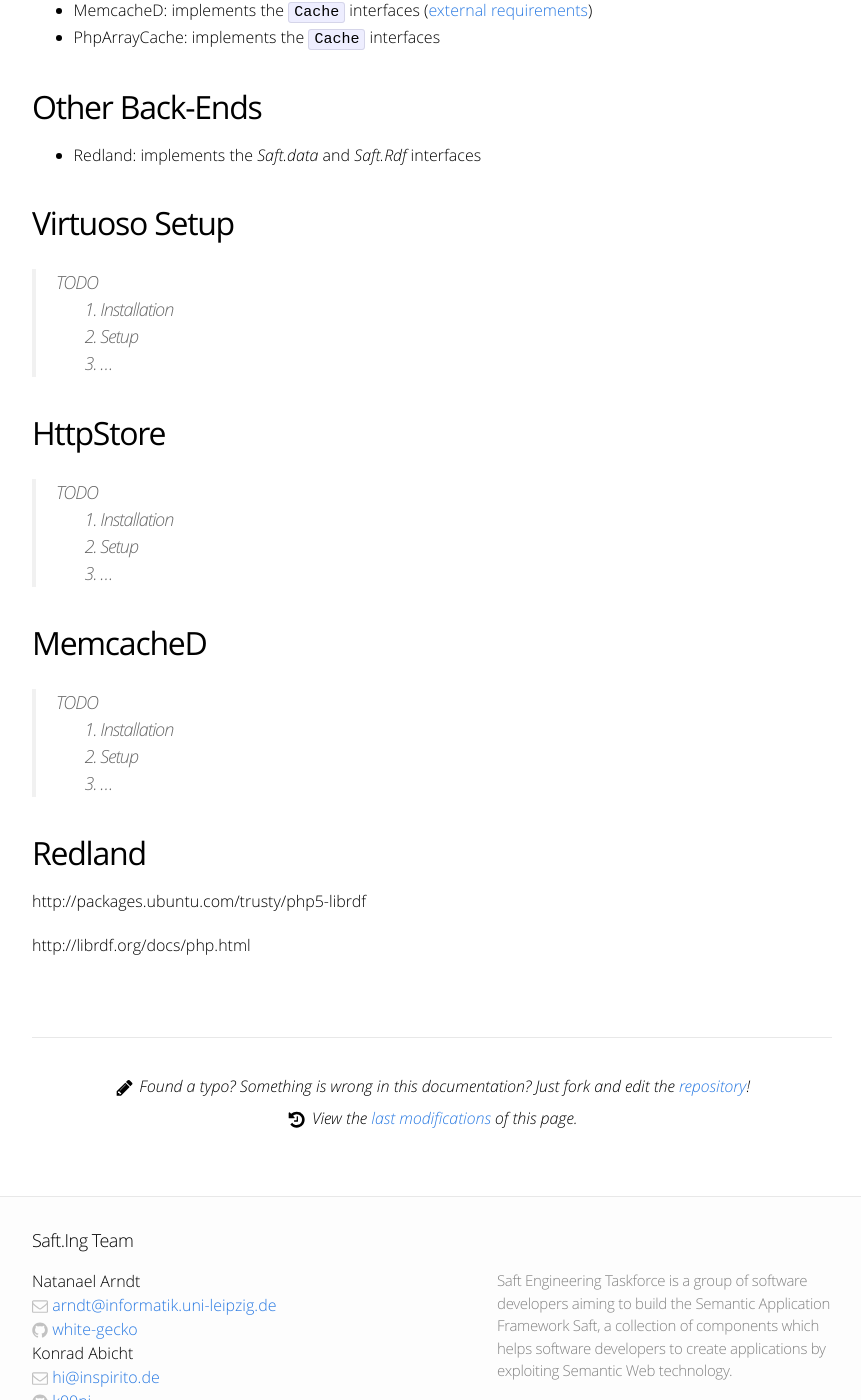
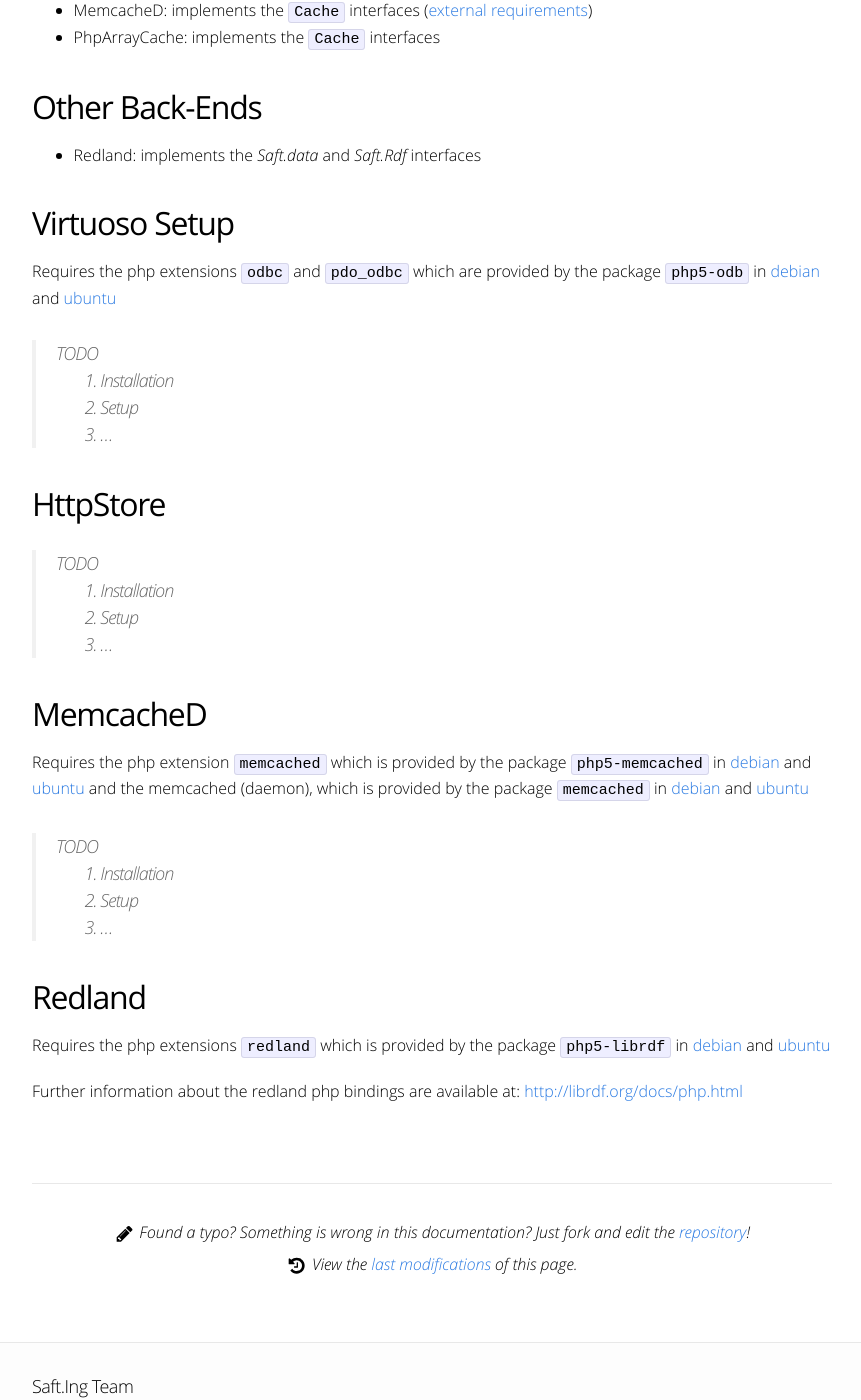
Before and after one commit to SaftIng/safting.github.io, a Jekyll site: the page built from doc/phpframework/backends.md, in a window 1280 px wide and 1400 px high, scrolled down 546 px. Shown: the whole window, without its empty margins (208-1069 px from the left). Built offline with Jekyll 4.4.1, drawn with Linux system fonts in a browser that asks for light colours.

Commit message:
Add more information about the backend dependencies

```diff
--- a/doc/phpframework/backends.md
+++ b/doc/phpframework/backends.md
@@ -22,6 +22,8 @@ Back-ends shipped with _Saft_ in the default distribution are:
 
 ## Virtuoso Setup
 
+Requires the php extensions `odbc` and `pdo_odbc` which are provided by the package `php5-odb` in [debian](https://packages.debian.org/stable/php5-odbc) and [ubuntu](http://packages.ubuntu.com/trusty/php5-odbc)
+
 > TODO
 >
 > 1. Installation
@@ -38,6 +40,8 @@ Back-ends shipped with _Saft_ in the default distribution are:
 
 ## MemcacheD
 
+Requires the php extension `memcached` which is provided by the package `php5-memcached` in [debian](https://packages.debian.org/stable/php5-memcached) and [ubuntu](http://packages.ubuntu.com/trusty/php5-memcached) and the memcached (daemon), which is provided by the package `memcached` in [debian](https://packages.debian.org/stable/memcached) and [ubuntu](http://packages.ubuntu.com/trusty/memcached)
+
 > TODO
 >
 > 1. Installation
@@ -46,6 +50,6 @@ Back-ends shipped with _Saft_ in the default distribution are:
 
 ## Redland
 
-http://packages.ubuntu.com/trusty/php5-librdf
+Requires the php extensions `redland` which is provided by the package `php5-librdf` in [debian](https://packages.debian.org/stable/php5-librdf) and [ubuntu](http://packages.ubuntu.com/trusty/php5-librdf)
 
-http://librdf.org/docs/php.html
+Further information about the redland php bindings are available at: [http://librdf.org/docs/php.html](http://librdf.org/docs/php.html)
```
